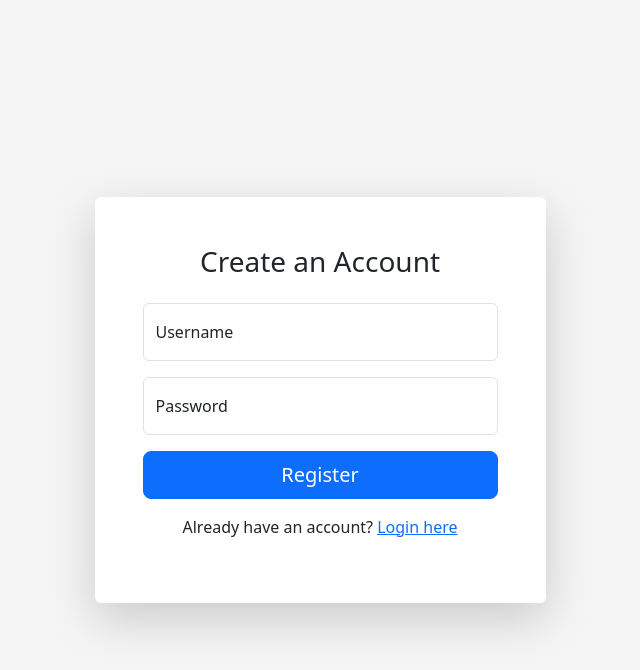
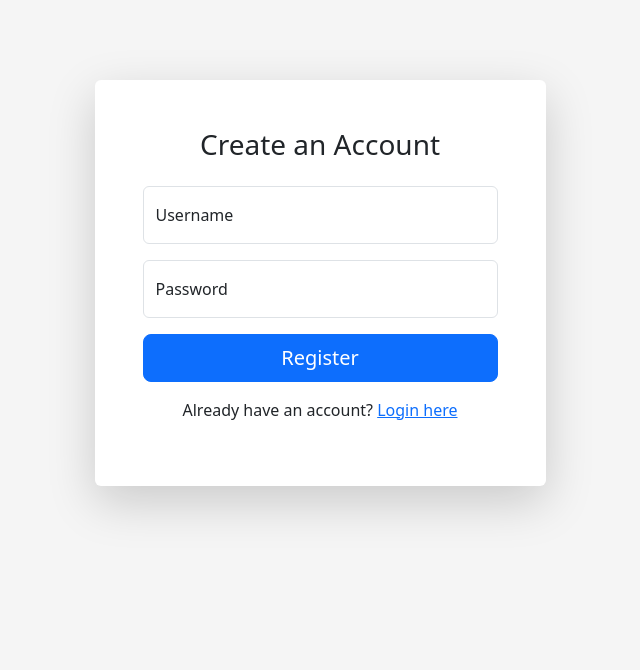
Before and after one commit to nahid270/Link-Shotnear-, a plain HTML site: page templates/register.html in a window 1280 px wide. Shown: the whole page, without its empty margins (320-960 px from the left). Drawn offline with nearby package versions, Linux system fonts and the light colour scheme.

Commit message:
Update register.html

```diff
--- a/templates/register.html
+++ b/templates/register.html
@@ -2,10 +2,11 @@
 <html lang="en">
 <head>
     <meta charset="UTF-8"><title>Register</title><link href="https://cdn.jsdelivr.net/npm/bootstrap@5.3.2/dist/css/bootstrap.min.css" rel="stylesheet">
-    <style>body{display:flex;align-items:center;height:100vh;background-color:#f5f5f5;}</style>
+    <style>body{background-color:#f5f5f5;}</style>
 </head>
 <body>
-    <div class="container"><div class="row justify-content-center"><div class="col-md-5">
+    <div class="container" style="margin-top: 80px;">
+        <div class="row justify-content-center"><div class="col-md-5">
             <div class="card shadow-lg border-0 rounded-lg"><div class="card-body p-5">
                 <h3 class="card-title text-center mb-4">Create an Account</h3>
                 <div id="message" class="alert d-none"></div>
@@ -22,7 +23,8 @@
                 </form>
                 <p class="text-center mt-3">Already have an account? <a href="/login-page">Login here</a></p>
             </div></div>
-    </div></div></div>
+        </div></div>
+    </div>
     <script>
         document.getElementById('register-form').addEventListener('submit', async function(e) {
             e.preventDefault();
```
Lines whose indentation alone changed are shown as unchanged.
